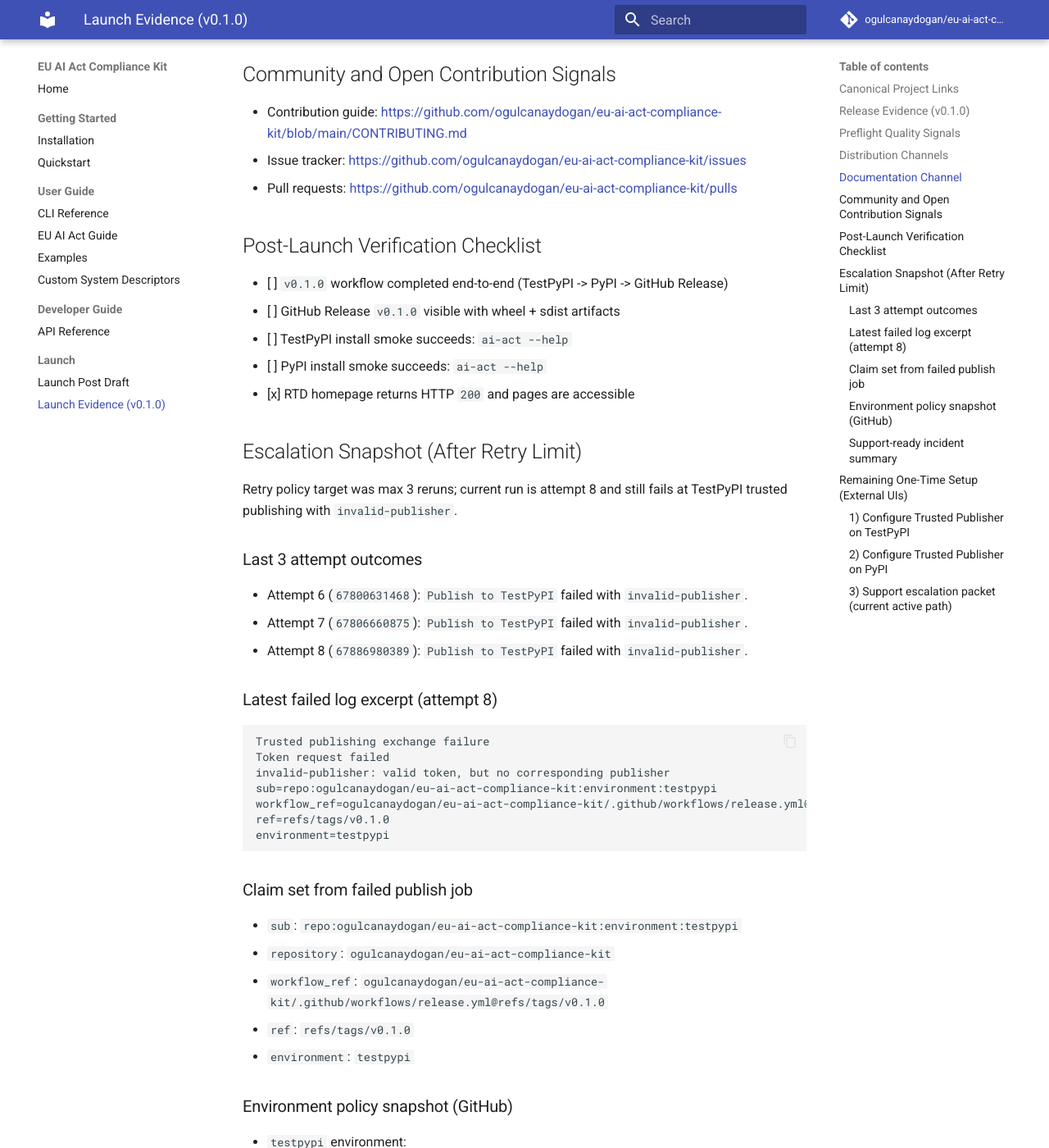
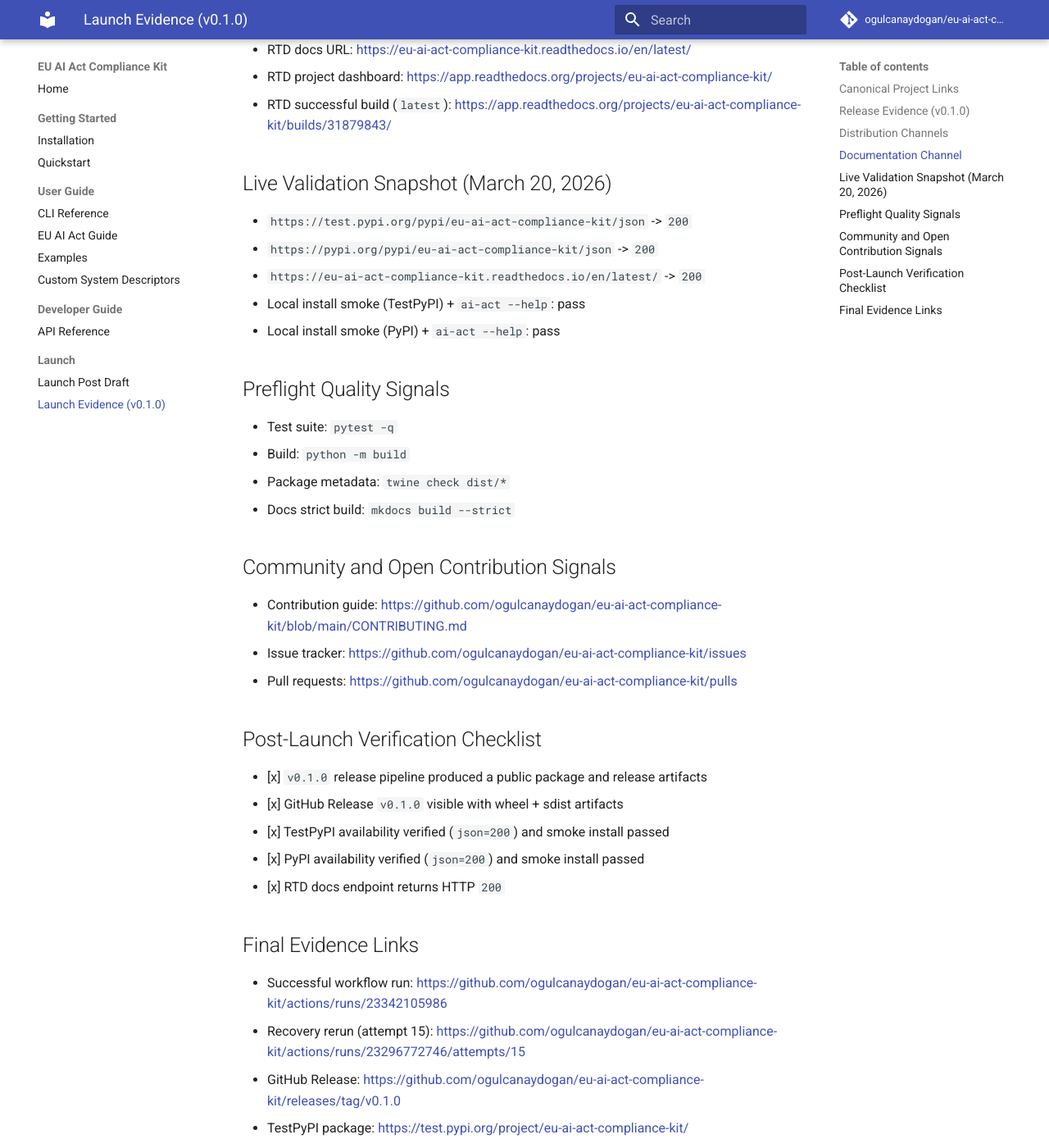
Before and after one commit to ogulcanaydogan/eu-ai-act-compliance-kit, an MkDocs documentation site: the page built from docs/launch_evidence_v0_1_0.md, in a window 1280 px wide and 1400 px high, scrolled down 1867 px. Shown: the whole window at 82% size. Built offline with MkDocs 1.6.1 and Material for MkDocs 9.7.7, drawn with Linux system fonts in a browser that asks for light colours; comment, search, counter and statistics services are not loaded; some of the changed text lies outside the part shown.

Commit message:
docs: finalize v0.1.0 launch evidence

````diff
--- a/docs/launch_evidence_v0_1_0.md
+++ b/docs/launch_evidence_v0_1_0.md
@@ -1,7 +1,8 @@
 # Launch Evidence Pack (v0.1.0)
 
-This page is a single-source evidence sheet for launch readiness and UK Global
-Talent-style impact documentation.
+This page is the single-source launch evidence sheet for `v0.1.0`.
+
+Last validated: **March 20, 2026** (Europe/London).
 
 ## Canonical Project Links
 
@@ -15,23 +16,28 @@
 - Version: `0.1.0` (`pyproject.toml`)
 - Tag: `v0.1.0`
 - Release workflow: <https://github.com/ogulcanaydogan/eu-ai-act-compliance-kit/actions/workflows/release.yml>
-- Latest run for `v0.1.0`: <https://github.com/ogulcanaydogan/eu-ai-act-compliance-kit/actions/runs/23296772746>
-- Run attempt (current): `8`
-- Latest failed publish job (`invalid-publisher`): <https://github.com/ogulcanaydogan/eu-ai-act-compliance-kit/actions/runs/23296772746/job/67886980389>
-- Last 3 failed TestPyPI publish jobs:
-  - Attempt 6: <https://github.com/ogulcanaydogan/eu-ai-act-compliance-kit/actions/runs/23296772746/job/67800631468>
-  - Attempt 7: <https://github.com/ogulcanaydogan/eu-ai-act-compliance-kit/actions/runs/23296772746/job/67806660875>
-  - Attempt 8: <https://github.com/ogulcanaydogan/eu-ai-act-compliance-kit/actions/runs/23296772746/job/67886980389>
 
-## Preflight Quality Signals
+Primary successful launch run:
 
-- Test suite: `pytest -q`
-- Build: `python -m build`
-- Package metadata: `twine check dist/*`
-- Docs strict build: `mkdocs build --strict`
+- Run: <https://github.com/ogulcanaydogan/eu-ai-act-compliance-kit/actions/runs/23342105986>
+- QA + Build: <https://github.com/ogulcanaydogan/eu-ai-act-compliance-kit/actions/runs/23342105986/job/67897983282>
+- Publish to PyPI: <https://github.com/ogulcanaydogan/eu-ai-act-compliance-kit/actions/runs/23342105986/job/67898038584>
+- Create GitHub Release: <https://github.com/ogulcanaydogan/eu-ai-act-compliance-kit/actions/runs/23342105986/job/67898198179>
 
-These commands are the minimum release preflight and are expected to pass on
-`main` before semver tag push.
+Post-fix validation rerun (Trusted Publisher recovery chain):
+
+- Run: <https://github.com/ogulcanaydogan/eu-ai-act-compliance-kit/actions/runs/23296772746/attempts/15>
+- QA + Build: success
+- Publish to TestPyPI: success
+- TestPyPI Smoke Install: success
+- Publish to PyPI: failed with `HTTP 400` (duplicate upload after package was already published)
+
+GitHub Release:
+
+- Release page: <https://github.com/ogulcanaydogan/eu-ai-act-compliance-kit/releases/tag/v0.1.0>
+- Artifacts:
+  - `eu_ai_act_compliance_kit-0.1.0-py3-none-any.whl`
+  - `eu_ai_act_compliance_kit-0.1.0.tar.gz`
 
 ## Distribution Channels
 
@@ -47,9 +53,24 @@
 
 - Read the Docs config file: `.readthedocs.yaml`
 - MkDocs config: `mkdocs.yml`
-- Docs URL target: `https://eu-ai-act-compliance-kit.readthedocs.io`
+- RTD docs URL: <https://eu-ai-act-compliance-kit.readthedocs.io/en/latest/>
 - RTD project dashboard: <https://app.readthedocs.org/projects/eu-ai-act-compliance-kit/>
 - RTD successful build (`latest`): <https://app.readthedocs.org/projects/eu-ai-act-compliance-kit/builds/31879843/>
+
+## Live Validation Snapshot (March 20, 2026)
+
+- `https://test.pypi.org/pypi/eu-ai-act-compliance-kit/json` -> `200`
+- `https://pypi.org/pypi/eu-ai-act-compliance-kit/json` -> `200`
+- `https://eu-ai-act-compliance-kit.readthedocs.io/en/latest/` -> `200`
+- Local install smoke (TestPyPI) + `ai-act --help`: pass
+- Local install smoke (PyPI) + `ai-act --help`: pass
+
+## Preflight Quality Signals
+
+- Test suite: `pytest -q`
+- Build: `python -m build`
+- Package metadata: `twine check dist/*`
+- Docs strict build: `mkdocs build --strict`
 
 ## Community and Open Contribution Signals
 
@@ -59,105 +80,17 @@
 
 ## Post-Launch Verification Checklist
 
-- [ ] `v0.1.0` workflow completed end-to-end (TestPyPI -> PyPI -> GitHub Release)
-- [ ] GitHub Release `v0.1.0` visible with wheel + sdist artifacts
-- [ ] TestPyPI install smoke succeeds: `ai-act --help`
-- [ ] PyPI install smoke succeeds: `ai-act --help`
-- [x] RTD homepage returns HTTP `200` and pages are accessible
+- [x] `v0.1.0` release pipeline produced a public package and release artifacts
+- [x] GitHub Release `v0.1.0` visible with wheel + sdist artifacts
+- [x] TestPyPI availability verified (`json=200`) and smoke install passed
+- [x] PyPI availability verified (`json=200`) and smoke install passed
+- [x] RTD docs endpoint returns HTTP `200`
 
-## Escalation Snapshot (After Retry Limit)
+## Final Evidence Links
 
-Retry policy target was max 3 reruns; current run is attempt 8 and still fails
-at TestPyPI trusted publishing with `invalid-publisher`.
-
-### Last 3 attempt outcomes
-
-- Attempt 6 (`67800631468`): `Publish to TestPyPI` failed with
-  `invalid-publisher`.
-- Attempt 7 (`67806660875`): `Publish to TestPyPI` failed with
-  `invalid-publisher`.
-- Attempt 8 (`67886980389`): `Publish to TestPyPI` failed with
-  `invalid-publisher`.
-
-### Latest failed log excerpt (attempt 8)
-
-```text
-Trusted publishing exchange failure
-Token request failed
-invalid-publisher: valid token, but no corresponding publisher
-sub=repo:ogulcanaydogan/eu-ai-act-compliance-kit:environment:testpypi
-workflow_ref=ogulcanaydogan/eu-ai-act-compliance-kit/.github/workflows/release.yml@refs/tags/v0.1.0
-ref=refs/tags/v0.1.0
-environment=testpypi
-```
-
-### Claim set from failed publish job
-
-- `sub`: `repo:ogulcanaydogan/eu-ai-act-compliance-kit:environment:testpypi`
-- `repository`: `ogulcanaydogan/eu-ai-act-compliance-kit`
-- `workflow_ref`: `ogulcanaydogan/eu-ai-act-compliance-kit/.github/workflows/release.yml@refs/tags/v0.1.0`
-- `ref`: `refs/tags/v0.1.0`
-- `environment`: `testpypi`
-
-### Environment policy snapshot (GitHub)
-
-- `testpypi` environment:
-  - branch policy: custom, tag pattern `v*.*.*`
-  - required reviewers: none (auto)
-- `pypi` environment:
-  - branch policy: custom, tag pattern `v*.*.*`
-  - required reviewer: `ogulcanaydogan`
-
-### Support-ready incident summary
-
-- Symptom: OIDC token exchange fails at TestPyPI with `invalid-publisher`.
-- Scope: Release chain blocks at `publish-testpypi`; downstream jobs are skipped.
-- Root cause likelihood: missing or non-matching Trusted Publisher registration
-  on TestPyPI (and/or PyPI).
-- Required fix owner: package index account admin (UI-side configuration).
-- Launch policy status: single rerun has been consumed; do not rerun again until
-  publisher registration is corrected and explicitly re-approved.
-
-## Remaining One-Time Setup (External UIs)
-
-These final steps require authenticated access to TestPyPI and PyPI.
-
-### 1) Configure Trusted Publisher on TestPyPI
-
-Create a trusted publisher for project `eu-ai-act-compliance-kit` with:
-
-- Owner: `ogulcanaydogan`
-- Repository: `eu-ai-act-compliance-kit`
-- Workflow: `.github/workflows/release.yml`
-- Environment: `testpypi`
-
-Expected OIDC claims (from failed run log):
-
-- `sub`: `repo:ogulcanaydogan/eu-ai-act-compliance-kit:environment:testpypi`
-- `workflow_ref`: `ogulcanaydogan/eu-ai-act-compliance-kit/.github/workflows/release.yml@refs/tags/v0.1.0`
-- `ref`: `refs/tags/v0.1.0`
-
-Observed failure status:
-
-- Current release reruns fail at TestPyPI publish with `invalid-publisher`.
-- GitHub environment and claims are correct; missing step is TestPyPI-side trusted
-  publisher registration matching the claims above.
-
-### 2) Configure Trusted Publisher on PyPI
-
-Create a trusted publisher for project `eu-ai-act-compliance-kit` with:
-
-- Owner: `ogulcanaydogan`
-- Repository: `eu-ai-act-compliance-kit`
-- Workflow: `.github/workflows/release.yml`
-- Environment: `pypi`
-
-### 3) Support escalation packet (current active path)
-
-1. Open support requests to TestPyPI/PyPI with:
-   - latest failed job URL
-   - claim set shown above
-   - confirmation that GitHub environments are configured (`testpypi`, `pypi`)
-2. Wait for publisher-registration confirmation from platform support or fix
-   completion in project settings.
-3. Only after confirmation, re-enable a new release run decision.
+- Successful workflow run: <https://github.com/ogulcanaydogan/eu-ai-act-compliance-kit/actions/runs/23342105986>
+- Recovery rerun (attempt 15): <https://github.com/ogulcanaydogan/eu-ai-act-compliance-kit/actions/runs/23296772746/attempts/15>
+- GitHub Release: <https://github.com/ogulcanaydogan/eu-ai-act-compliance-kit/releases/tag/v0.1.0>
+- TestPyPI package: <https://test.pypi.org/project/eu-ai-act-compliance-kit/>
+- PyPI package: <https://pypi.org/project/eu-ai-act-compliance-kit/>
+- RTD docs: <https://eu-ai-act-compliance-kit.readthedocs.io/en/latest/>
````
